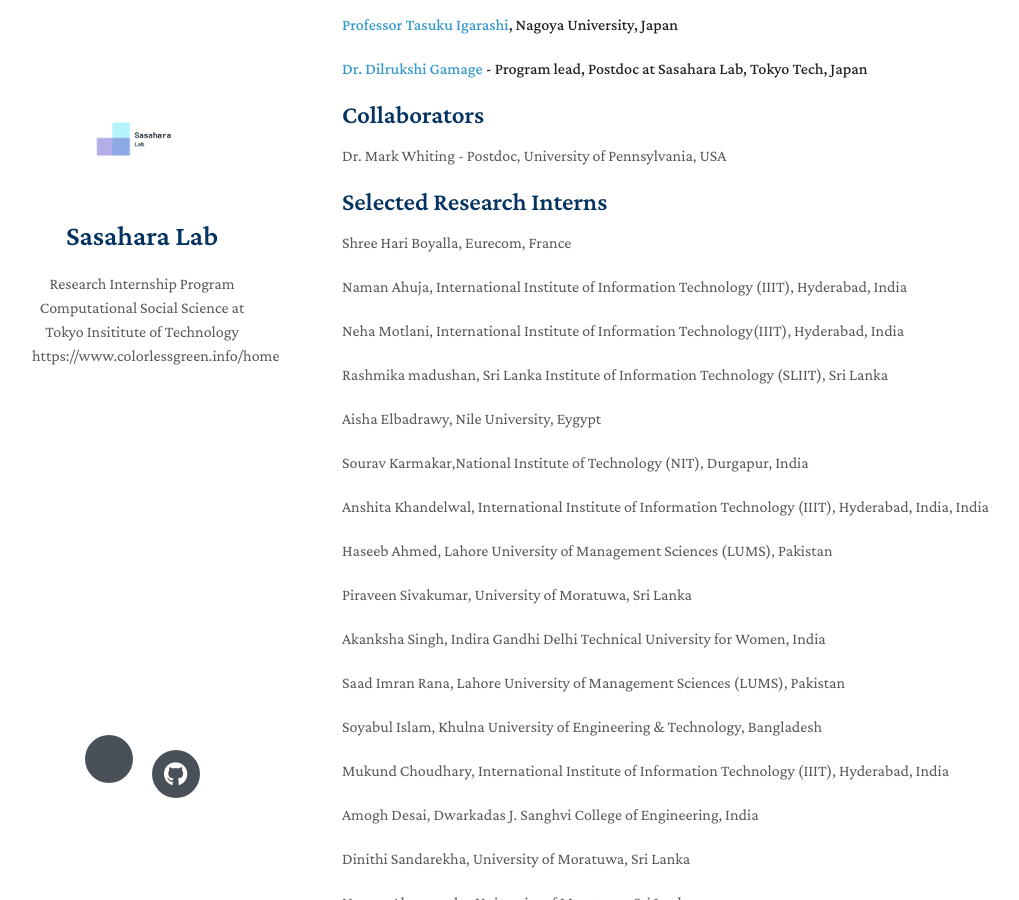
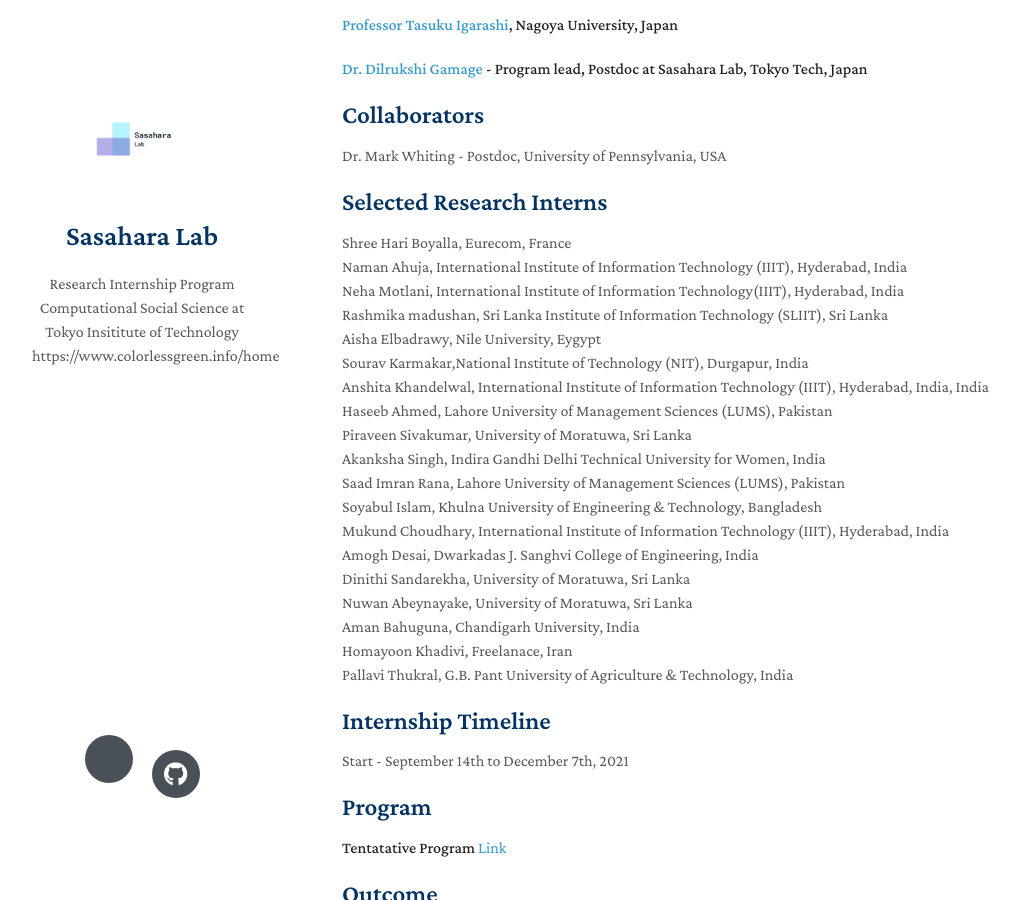
Before and after one commit to TokyoTech-SasaharaLAB-CREST/Research-Internship, a Jekyll site: the page built from index.md, in a window 1280 px wide and 900 px high, scrolled down 318 px. Shown: the whole window, without its empty margins (128-1147 px from the left). Built offline with Jekyll 4.4.1, drawn with Linux system fonts in a browser that asks for light colours; nearby versions of some CDN libraries; a style sheet for code colours, icons or effects is not loaded; our own code applies the rules of GitHub Pages for plain Markdown files.

Commit message:
Update index.md

```diff
--- a/index.md
+++ b/index.md
@@ -21,43 +21,43 @@ Dr. Mark Whiting - Postdoc, University of Pennsylvania, USA
 
 ## Selected Research Interns
 Shree Hari Boyalla, Eurecom, France
-
+<br>
 Naman Ahuja, International Institute of Information Technology (IIIT), Hyderabad, India
-
+<br>
 Neha Motlani, International Institute of Information Technology(IIIT), Hyderabad, India
-
+<br>
 Rashmika madushan, Sri Lanka Institute of Information Technology (SLIIT), Sri Lanka
-
+<br>
 Aisha Elbadrawy, Nile University, Eygypt
-
+<br>
 Sourav Karmakar,National Institute of Technology (NIT), Durgapur, India
-
+<br>
 Anshita Khandelwal, International Institute of Information Technology (IIIT), Hyderabad, India, India
-
+<br>
 Haseeb Ahmed, Lahore University of Management Sciences (LUMS), Pakistan
-
+<br>
 Piraveen Sivakumar, University of Moratuwa, Sri Lanka
-
+<br>
 Akanksha Singh, Indira Gandhi Delhi Technical University for Women, India
-
+<br>
 Saad Imran Rana, Lahore University of Management Sciences (LUMS), Pakistan
-
+<br>
 Soyabul Islam, Khulna University of Engineering & Technology, Bangladesh
-
+<br>
 Mukund Choudhary, International Institute of Information Technology (IIIT), Hyderabad, India
-
+<br>
 Amogh Desai, Dwarkadas J. Sanghvi College of Engineering, India
-
+<br>
 Dinithi Sandarekha, University of Moratuwa, Sri Lanka
-
+<br>
 Nuwan Abeynayake, University of Moratuwa, Sri Lanka
-
+<br>
 Aman Bahuguna, Chandigarh University, India
-
+<br>
 Homayoon Khadivi, Freelanace, Iran
-
+<br>
 Pallavi Thukral, G.B. Pant University of Agriculture & Technology, India
-
+<br>
 
 ## Internship Timeline
 Start - September 14th to  December 7th, 2021
```
